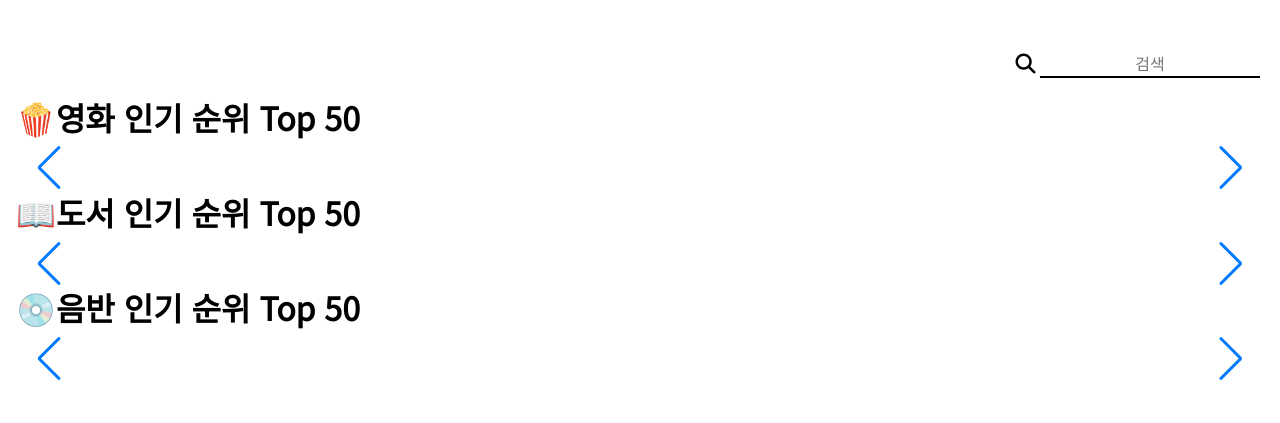
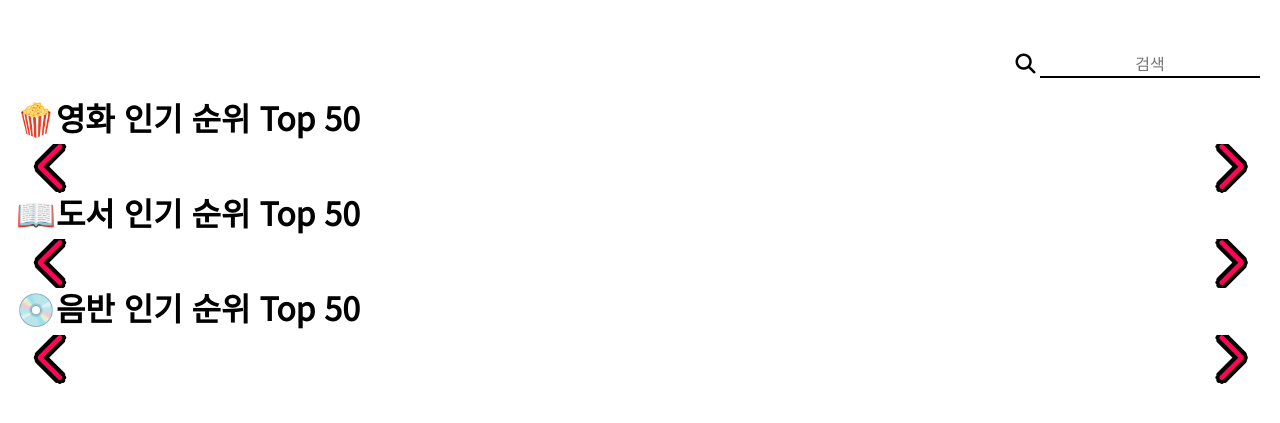
Before and after one commit to cchloe0927/GatherHere, a Flask app: page /main in a window 1280 px wide. Shown: the part 54-477 px from the top of the page. Run offline with Flask 2, Linux system fonts and the light colour scheme; data that the repository does not hold is empty; some libraries are stand-ins or nearby versions.

Commit message:
delete bookmark rank, add style to swiper-button & pagination bullet

```diff
--- a/app.py
+++ b/app.py
@@ -204,7 +204,7 @@ def bookmark_get():
 
     temp = check(token_receive, 'userid')
     if temp['result'] is False:
-        return jsonify({'bookmarks': None})
+        return jsonify({'bookmarks': []})
     user_id = temp['data']
     bookmark = db.users.find_one({'userid': user_id}, {'_id': False, 'bookmark': 1})
     bookmarks = bookmark['bookmark']
--- a/static/main.css
+++ b/static/main.css
@@ -30,6 +30,7 @@ h2 {
   margin: 0 20px 20px 0;
   text-align: right;
 }
+
 .searchInput {
   width: 220px;
   height: 28px;
@@ -132,6 +133,17 @@ a {
   cursor: pointer;
 }
 
+.swiper-button-next,
+.swiper-button-prev {
+  color: rgb(255, 5, 88);
+  font-weight: 700;
+  text-shadow: -4px 0 black, 0 4px black, 4px 0 black, 0 -4px black, -3px -3px black, -3px 3px black, 3px -3px black, 3px 3px black;
+}
+
+.swiper-pagination-bullet-active {
+  background: rgb(255, 5, 88);
+}
+
 /* 슬라이더 끝 */
 
 /* 즐겨찾기 버튼 */
--- a/static/main.js
+++ b/static/main.js
@@ -197,6 +197,7 @@ function show_movie() {
               heart.classList.add("liked")
               $('#bmk').show()
               $('#swipeBookmark').append($(bmkDiv).clone())
+              $('#bmk').find('.detail_info-special--rank').remove()
               resizeDiv()
               add_bookmark(mType, contentId)
               saveLocal(contentId, 'liked')
@@ -259,6 +260,7 @@ function show_book() {
               heart.classList.add("liked")
               $('#bmk').show()
               $('#swipeBookmark').append($(bmkDiv).clone())
+              $('#bmk').find('.detail_info-special--rank').remove()
               resizeDiv()
               add_bookmark(bType, contentId)
               saveLocal(contentId, 'liked')
@@ -319,6 +321,7 @@ function show_album() {
               heart.classList.add("liked")
               $('#bmk').show()
               $('#swipeBookmark').append($(bmkDiv).clone())
+              $('#bmk').find('.detail_info-special--rank').remove()
               resizeDiv()
               add_bookmark(aType, contentId)
               saveLocal(contentId, 'liked')
```
